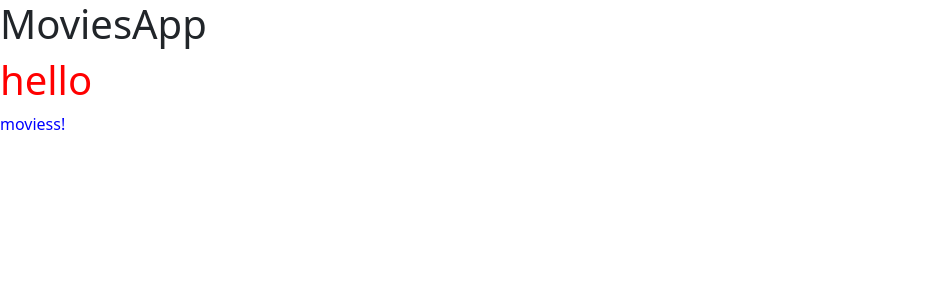
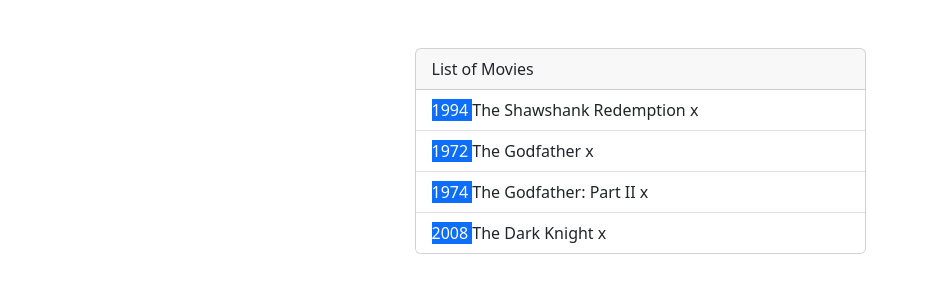
Before and after one commit to ebrardev/movieapp-angular, an Angular app: page / in a window 1280 px wide. Shown: the top 300 px of the page, without its empty margins (0-928 px from the left). Built offline with nearby package versions, Linux system fonts and the light colour scheme.

Commit message:
directives

```diff
--- a/src/app/app.component.html
+++ b/src/app/app.component.html
@@ -1,2 +1,7 @@
-<h1>MoviesApp</h1>
-<movies></movies>
+<div class="container">
+    <div class="row justify-content-center">
+        <div class="col-md-5 mt-5">
+            <movies></movies>
+        </div>
+    </div>
+</div>
--- /dev/null
+++ b/src/app/movie.datasource.ts
@@ -0,0 +1,8 @@
+import {Movie}  from './movie';
+
+export const Movies: Movie[] = [
+    { title: "The Shawshank Redemption", year: 1994 },
+    { title: "The Godfather", year: 1972 },
+    { title: "The Godfather: Part II", year: 1974 },
+    { title: "The Dark Knight", year: 2008 },
+];
--- /dev/null
+++ b/src/app/movie.ts
@@ -0,0 +1,9 @@
+export class Movie {
+    title: string;
+    year: number;
+
+    constructor(title: string, year: number) {
+        this.title = title;
+        this.year = year;
+    }
+}
--- a/src/app/movies/movies.component.html
+++ b/src/app/movies/movies.component.html
@@ -1,2 +1,12 @@
-<h1>hello</h1>
-<movie> </movie>
+<div class="card">
+    <div class="card-header">{{title}}</div>
+    <ul class="list-group list-group-flush">
+        <li  *ngFor="let Movies of movies"  class="list-group-item">
+            <span class="bg-primary text-white ">  {{Movies.year}} </span>  {{Movies.title}}
+
+            <span class="close">x</span>
+
+
+        </li>
+    </ul>
+</div>
--- a/src/app/movies/movies.component.ts
+++ b/src/app/movies/movies.component.ts
@@ -1,4 +1,5 @@
 import { Component } from "@angular/core";
+import { Movies} from "../movie.datasource";
 
 @Component({
     selector: 'movies',
@@ -7,5 +8,7 @@ import { Component } from "@angular/core";
 })
 
 export class MoviesComponent {
+    title = "List of Movies";
+    movies = Movies;
 
 }
```
